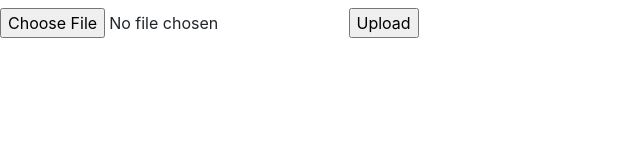
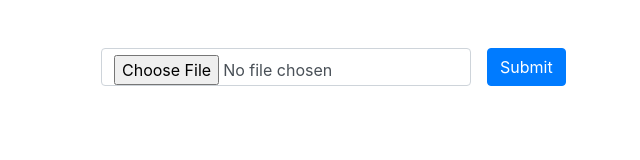
Before and after one commit to Cedgo1997/FCC-file-metadata, a website: page views/index.html in a window 1280 px wide. Shown: the whole page, without its empty margins (0-640 px from the left). Drawn offline with nearby package versions, Linux system fonts and the light colour scheme.

Commit message:
template ready

```diff
--- a/views/index.html
+++ b/views/index.html
@@ -12,15 +12,25 @@
 		/>
 	</head>
 	<body>
-		<div>
-			<h4 id="output"></h4>
+		<div class="container mt-5">
 			<form
 				enctype="multipart/form-data"
+				class="form-inline"
+				action="api/fileanalyse"
 				method="POST"
-				action="/api/fileanalyse"
 			>
-				<input id="inputfield" type="file" name="upfile" />
-				<input id="button" type="submit" value="Upload" />
+				<div class="form-group mx-sm-3 mb-2">
+					<label for="inputfield" class="sr-only">Upload File</label>
+					<input
+						type="file"
+						class="form-control"
+						id="inputfield"
+						name="upfile"
+					/>
+				</div>
+				<button type="submit" class="btn btn-primary mb-2">
+					Submit
+				</button>
 			</form>
 		</div>
 		<script
```
